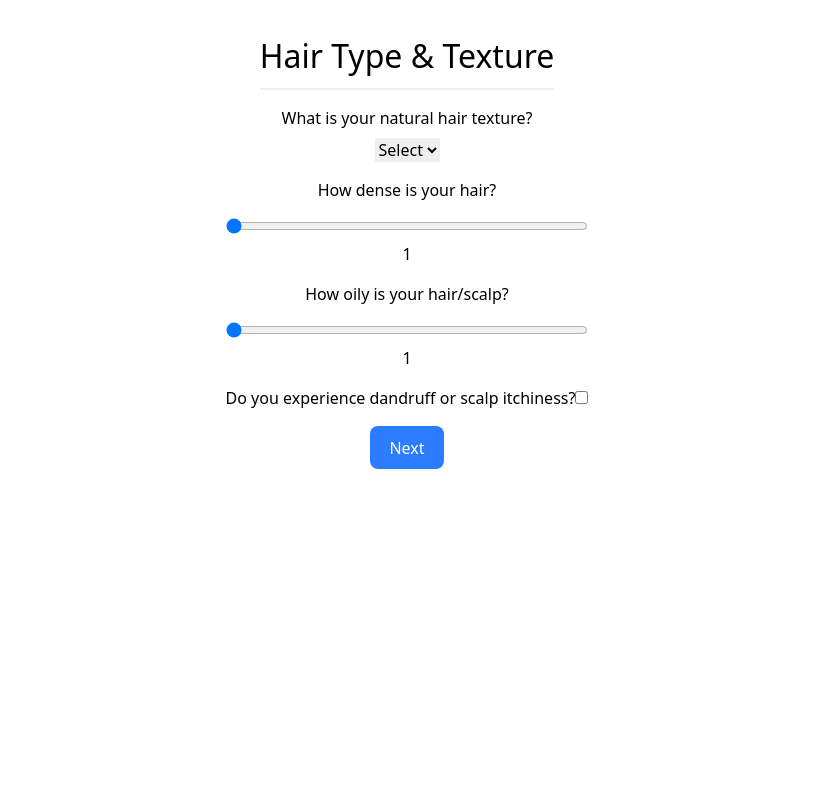
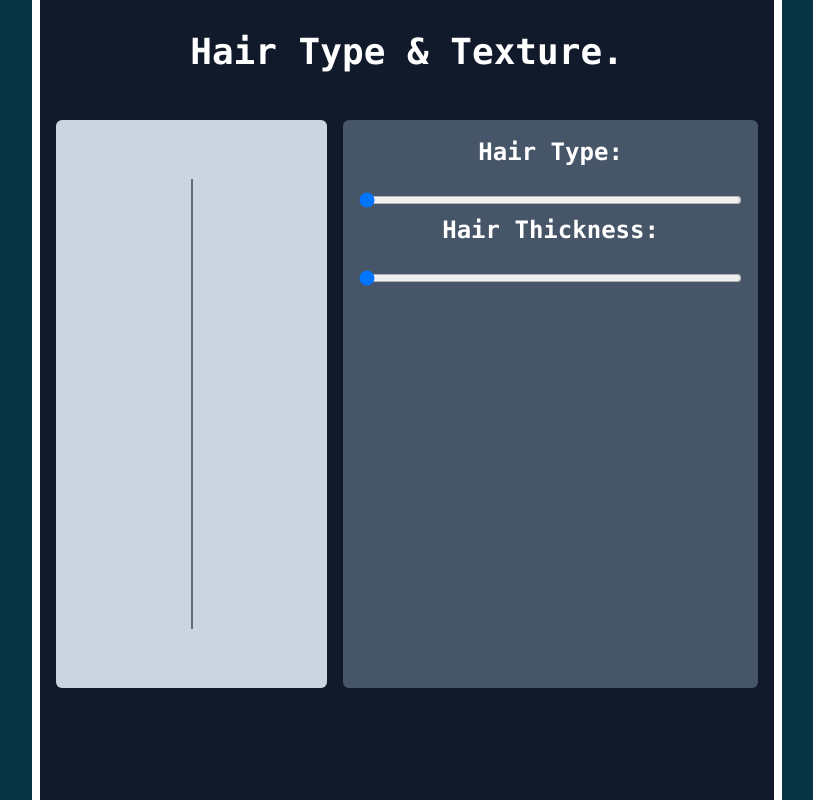
Before and after one commit to Amogh-Babu/Hair-Care-Reccomender, a React (Create React App) app in the folder client/: page / in a window 1280 px wide. Both pictures are taken after a click on the button "Start". Shown: the whole page, without its empty margins (233-1046 px from the left). Built offline with nearby package versions, Linux system fonts and the light colour scheme; the HTML template or start-up script is replaced by a standard one.

Commit message:
animations

```diff
--- a/client/src/App.js
+++ b/client/src/App.js
@@ -8,9 +8,8 @@ import Hompage from './pages/Hompage';
 
 function App() {
   const [formData, setFormData] = useState({
-    hairTypeNum: '',
-    hairTypeAlpha: '',
-    density: 1,
+    hairtype: '',
+    thickness: 1,
     oiliness: 1,
     dandruff: false,
     goals: [],
--- a/client/src/pages/Hompage.js
+++ b/client/src/pages/Hompage.js
@@ -1,4 +1,3 @@
-import React, { useEffect, useRef } from 'react';
 import { useNavigate } from 'react-router-dom';
 import '../index.css'
 
@@ -12,18 +11,18 @@ const Hompage = ({}) => {
 
 
   return (
-    <div class="fixed top-0 left-0 w-screen h-screen bg-cyan-100">
+    <div class="fixed top-0 left-0 w-screen h-screen bg-cyan-800">
       <div class="fixed top-[45%] left-[17%] transform -translate-y-1/2 w-96 h-64 bg-neutral-900/40 rounded-xl border-8 border-white shadow-3xl ">
         <div class="fixed top-1/2 left-1/2 -translate-y-1/2 -translate-x-1/2 w-full">
             <blockquote class="text-center text-3xl font-semibold text-gray-900 italic dark:text-white font-mono">
             Your
-            <span class="relative inline-block before:absolute before:-inset-1 before:block before:-skew-y-3 before:bg-gradient-to-bl from-cyan-300 via-slate-200 to-pink-500 z-0">
+            <span class="relative inline-block before:absolute before:-inset-1 before:block before:-skew-y-3 before:bg-gradient-to-bl from-blue-600 via-slate-200 to-red-600 z-0">
               <span class="relative text-white dark:text-gray-950">personal</span>
             </span>
             hair routine.
           </blockquote>
           <div class="mx-auto w-fit mt-8">
-            <button class="h-12 w-32 text-lg font-semibold bg-neutral-900/40 transition delay-150 duration-300 ease-in-out hover:-translate-y-1 hover:scale-110 hover:bg-cyan-300 hover:text-black" onClick={handleStart}>Start</button>
+            <button class="h-12 w-32 text-lg rounded-full font-semibold bg-neutral-900/40 transition delay-150 duration-300 ease-in-out hover:-translate-y-1 hover:scale-110 hover:bg-cyan-600 " onClick={handleStart}>Start</button>
           </div>
         </div>
       </div>
--- a/client/src/pages/form/HairType.js
+++ b/client/src/pages/form/HairType.js
@@ -1,66 +1,158 @@
-import '../../styles/form.css'
+import '../../index.css'
 import { useNavigate } from 'react-router-dom';
+import { useState } from 'react';
+
 
 const HairType = ({formData, handleChange, setFormData}) => {
     const navigate = useNavigate();
+    const [inputs, setInput] = useState({
+        "hairtype_num": 1,
+        "hairtype": "1A",
+        "path": "M100 0 L100 450"
+    })
 
     const handleNext = () => {
         navigate('/form/lifestyle');
     }
 
+    const handleHairTypeChange = (e) => {
+        const { name, value } = e.target;
+        let hairtype = ""
+        let path = ""
+
+        switch (value) {
+            case "1":
+                hairtype = "1A"
+                path = "M100 0 L100 450"
+                break
+            case "2":
+                hairtype = "1B"
+                path = "M100 0 C 70 100, 130 125, 100 450"
+                break
+            case "3":
+                hairtype = "1C"
+                path = "M100 0 C 55 150, 145 300, 100 450"
+                break
+            case "4":
+                hairtype = "2A"
+                path = "M100 0 C 60 70, 140 140, 100 210 C 65 280, 135 350, 100 450"
+                break
+            case "5":
+                hairtype = "2B"
+                path = "M100 0 C 40 35, 160 100, 100 150 C 45 185, 155 250, 100 300 C 40 335, 160 400, 100 450"
+                break
+            case "6":
+                hairtype = "2C"
+                path = "M100 0 C 40 35, 160 70, 100 105 C 45 140, 155 175, 100 210 C 40 245, 160 280, 100 315 C 40 350, 160 385, 100 450 "
+                break
+            case "7":
+                hairtype = "3A"
+                path = "M100 0 C 150 50, 100 100"
+                break
+            case "8":
+                hairtype = "3B"
+                path = "M100 0 C 150 75, 100 150, 70 75 C 100 0, 150 100, 100 175 C 100 100, 150 200, 100 275"
+                break
+            case "9":
+                hairtype = "3C"
+                break
+            case "10":
+                hairtype = "4A"
+                break
+            case "11":
+                hairtype = "4B"
+                break
+            case "12":
+                hairtype = "4C"
+                break
+        }
+
+        setInput(prev => ({...prev, ["hairtype_num"]: value, ["hairtype"]: hairtype, ["path"]: path}));
+        setFormData(prev => ({...prev, ["hairtype"]: hairtype}));
+
+    }
+
 
     return (
-        <div className="form-container">
-            <h2 className='section-title'>Hair Type & Texture</h2>
-            <div className='form-questions'>
-                <div>
-                    <label className='question-labels'>
-                        What is your natural hair texture?
-                        <select name='hairTypeNum' value={formData.hairTypeNum} onChange={handleChange}>
-                            <option value="">Select</option>
-                            <option value="1">1</option>
-                            <option value="2">2</option>
-                            <option value="3">3</option>
-                            <option value="4">4</option>
-                        </select>
-                    </label>
+        <div class="fixed top-0 left-0 w-screen h-screen bg-cyan-950">
+            <div class="fixed left-1/2 transform -translate-x-1/2 bg-gray-900/90 h-screen w-[750px] border-l-8 border-r-8 border-white">
+                <p class="text-center mb-8 mt-8 font-mono text-4xl text-white font-bold">Hair Type & Texture.</p>
+                <div class="grid grid-cols-5 gap-4 h-[600px] p-4">
+                    <div class="col-span-2 bg-slate-300 rounded-md">
+                        <div class="flex justify-center items-center h-full w-full">
+                            <svg width="200" height="450" viewBox="0 0 200 450" fill="none" xmlns="http://www.w3.org/2000/svg">
+                                <path
+                                d={inputs.path}
+                                stroke="black"
+                                stroke-width={formData.thickness}
+                                fill="none"
+                                />
+                            </svg>
+                        </div>
 
-                    {(formData.hairTypeNum !== '') && (
-                    <label  className='question-labels'>
-                        Subtype:
-                        <select name='hairTypeAlpha' value={formData.hairTypeAlpha} onChange={handleChange}>
-                            <option value="">Select</option>
-                            <option value="A">A</option>
-                            <option value="B">B</option>
-                            <option value="C">C</option>
-                        </select>
-                    </label>
-                    )}
-                </div>
-                <div className='side-by-side'>
-                    <label className='question-labels'>
-                        How dense is your hair?
-                          <input type="range" name="density" min="1" max="10" value={formData.density} onChange={handleChange}/>
-                          <span>{formData.density}</span>
-                    </label>
-                </div>
-                <div className='side-by-side'>
-                    <label className='question-labels'>
-                        How oily is your hair/scalp?
-                          <input type="range" name="oiliness" min="1" max="10" value={formData.oiliness} onChange={handleChange}/>
-                          <span>{formData.oiliness}</span>
-                    </label>
-                </div>
-                <div>
-                    <label>
-                        Do you experience dandruff or scalp itchiness?
-                        <input type="checkbox" name="dandruff" checked={formData.dandruff} onChange={(e) => setFormData({ ...formData, dandruff:e.target.checked})}></input>
-                    </label>
+
+                    </div>
+                    <div class="col-span-3 bg-slate-600 rounded-md p-4">
+                        <p class="text-center mb-4 font-mono text-2xl text-white font-bold">Hair Type:</p>
+                        <input type="range" name="hairtype_num" min="1" max="12" value={inputs.hairtype_num} onChange={handleHairTypeChange}/>
+
+                        <p class="text-center mb-4 font-mono text-2xl text-white font-bold">Hair Thickness:</p>
+                        <input type="range" name="thickness" min="1" max="10" value={formData.thickness} onChange={handleChange}/>
+                    </div>
                 </div>
             </div>
-            <button onClick={handleNext}>Next</button>
+        </div>
+        // <div className="form-container">
+        //     <h2 className='section-title'>Hair Type & Texture</h2>
+        //     <div className='form-questions'>
+        //         <div>
+        //             <label className='question-labels'>
+        //                 What is your natural hair texture?
+        //                 <select name='hairTypeNum' value={formData.hairTypeNum} onChange={handleChange}>
+        //                     <option value="">Select</option>
+        //                     <option value="1">1</option>
+        //                     <option value="2">2</option>
+        //                     <option value="3">3</option>
+        //                     <option value="4">4</option>
+        //                 </select>
+        //             </label>
 
-        </div>
+        //             {(formData.hairTypeNum !== '') && (
+        //             <label  className='question-labels'>
+        //                 Subtype:
+        //                 <select name='hairTypeAlpha' value={formData.hairTypeAlpha} onChange={handleChange}>
+        //                     <option value="">Select</option>
+        //                     <option value="A">A</option>
+        //                     <option value="B">B</option>
+        //                     <option value="C">C</option>
+        //                 </select>
+        //             </label>
+        //             )}
+        //         </div>
+        //         <div className='side-by-side'>
+        //             <label className='question-labels'>
+        //                 How dense is your hair?
+        //                   <input type="range" name="density" min="1" max="10" value={formData.density} onChange={handleChange}/>
+        //                   <span>{formData.density}</span>
+        //             </label>
+        //         </div>
+        //         <div className='side-by-side'>
+        //             <label className='question-labels'>
+        //                 How oily is your hair/scalp?
+        //                   <input type="range" name="oiliness" min="1" max="10" value={formData.oiliness} onChange={handleChange}/>
+        //                   <span>{formData.oiliness}</span>
+        //             </label>
+        //         </div>
+        //         <div>
+        //             <label>
+        //                 Do you experience dandruff or scalp itchiness?
+        //                 <input type="checkbox" name="dandruff" checked={formData.dandruff} onChange={(e) => setFormData({ ...formData, dandruff:e.target.checked})}></input>
+        //             </label>
+        //         </div>
+        //     </div>
+        //     <button onClick={handleNext}>Next</button>
+
+        // </div>
     );
 }
 
```
